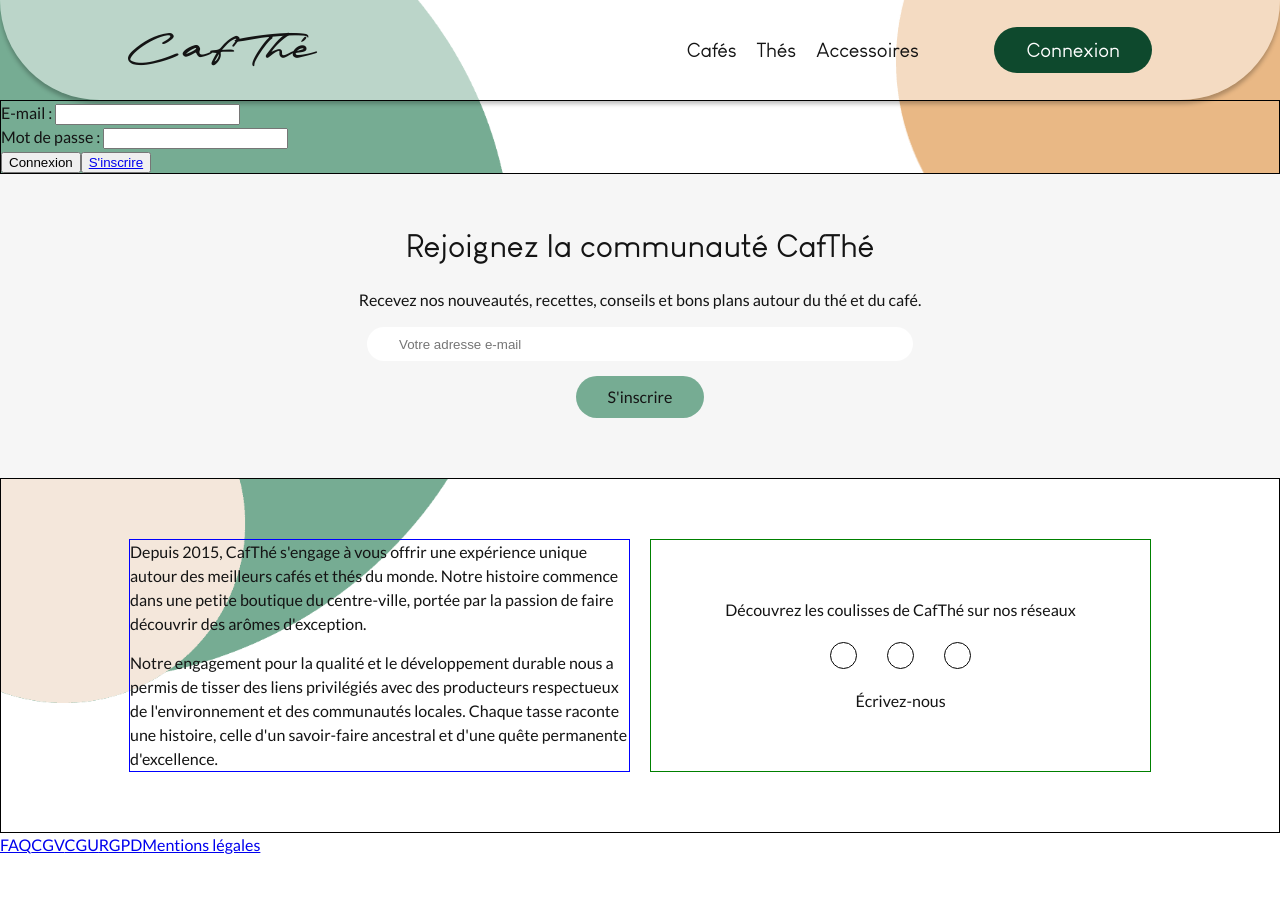
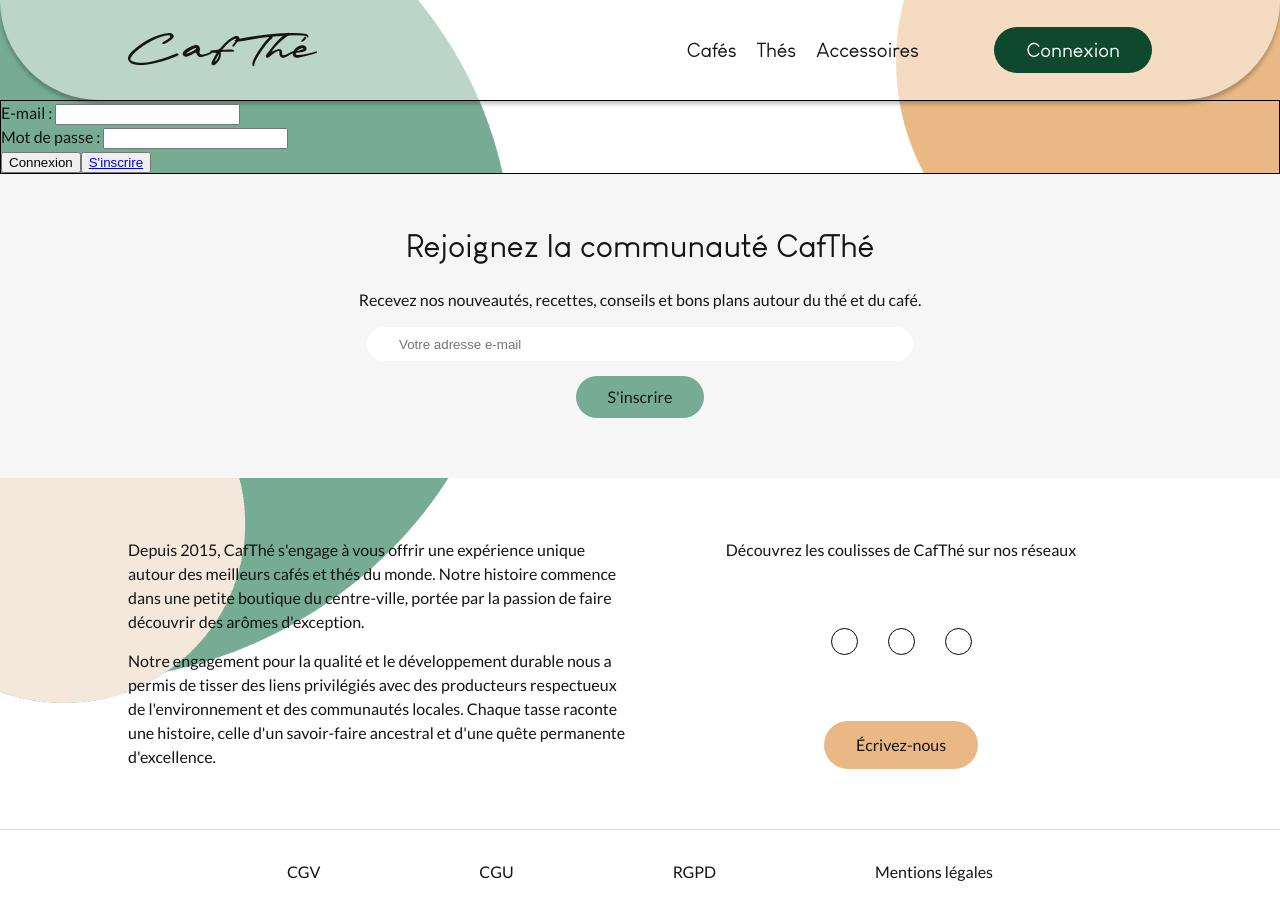
Before and after one commit to ThibautG/cafthe_react, a React (Create React App) app: page /login in a window 1280 px wide. Before the commit the page ends 857 px from the top, so only its background shows below. Built offline with nearby package versions, Linux system fonts and the light colour scheme; a web font is replaced by a local one.

Commit message:
CSS footer OK

```diff
--- a/src/components/Footer.js
+++ b/src/components/Footer.js
@@ -40,12 +40,11 @@ function Footer(props) {
                             <i className={"icon pinterest"}></i>
                         </a>
                     </div>
-                    <a href={"mailto:contact@cafthe.fr"} className={"contact-button"}>Écrivez-nous</a>
+                    <a href={"mailto:contact@cafthe.fr"} className={"contact-btn"}>Écrivez-nous</a>
 
                 </div>
             </div>
             <div className={"footer-links"}>
-                <Link to={"/faq"}>FAQ</Link>
                 <Link to={"/cgv"}>CGV</Link>
                 <Link to={"/cgu"}>CGU</Link>
                 <Link to={"/rgpd"}>RGPD</Link>
--- a/src/styles/Footer.css
+++ b/src/styles/Footer.css
@@ -69,14 +69,12 @@ footer {
 /* ----------------------------------- */
 
 .footer-wrapper {
-    border: 1px solid black;
     padding: 6rem 10%;
     display: flex;
     gap: 2rem;
 }
 
 .footer-about {
-    border: 1px solid blue;
     width: 50%;
 }
 
@@ -85,11 +83,10 @@ footer {
 }
 
 .footer-socials {
-    border: 1px solid green;
     width: 50%;
     display: flex;
     flex-direction: column;
-    justify-content: center;
+    justify-content: space-between;
     align-items: center;
     gap: 2rem;
 }
@@ -104,7 +101,21 @@ footer {
     gap: 3rem;
 }
 
-.icon:before {
+.contact-btn {
+    padding: 1.2rem 3.2rem;
+    background-color: var(--color-dark-orange);
+    color: var(--color-text-main);
+    border-radius: 3rem;
+    text-decoration: none;
+    transition: background-color 0.3s ease, color 0.3s ease;
+}
+
+.contact-btn:hover {
+    background-color: var(--color-text-main);
+    color: var(--color-light-orange);
+}
+
+.icon {
     /*border: 1px solid black;
     border-radius: 3rem;
     padding: 0.5rem;*/
@@ -117,6 +128,11 @@ footer {
     border-radius: 50%;
     font-size: 1.5rem;
     gap: 3rem;
+    transition: background-color 0.3s ease, color 0.3s ease;
+}
+.icon:hover {
+    background-color: var(--color-text-main);
+    color: var(--color-light-orange);
 }
 
 .facebook:before {
@@ -133,3 +149,27 @@ footer {
     font-family: 'picto';
     content: '\f312';
 }
+
+
+/* ----------------------------------- */
+/* ---------- Links ---------- */
+/* ----------------------------------- */
+
+.footer-links {
+    border-top: 1px solid var(--color-dark-grey);
+    padding-inline: 10%;
+    padding-block: 3rem;
+    display: flex;
+    justify-content: space-evenly;
+}
+
+.footer-links a {
+    text-decoration: none;
+    color: var(--color-text-main);
+    transition: color 0.3s ease, box-shadow 0.3s ease;
+}
+
+.footer-links a:hover {
+    color: var(--color-dark-green);
+    box-shadow: inset 0 -0.5px 0 0 var(--color-dark-green);
+}
--- a/src/styles/Home.css
+++ b/src/styles/Home.css
@@ -148,4 +148,5 @@
 
 .quiz-btn:hover {
     background-color: var(--color-text-main);
-    color: var(--color-light-orange);}
+    color: var(--color-light-orange);
+}
```
